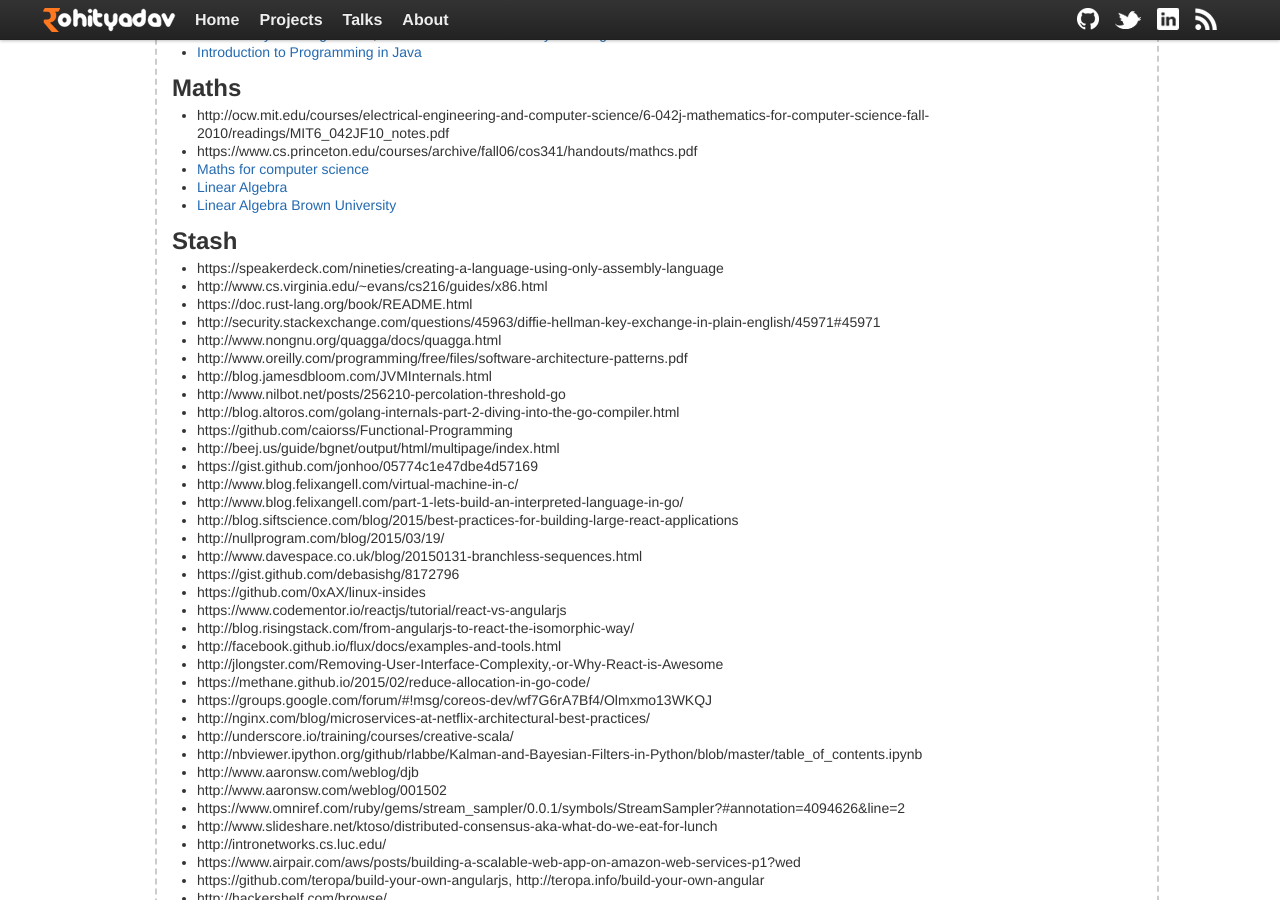
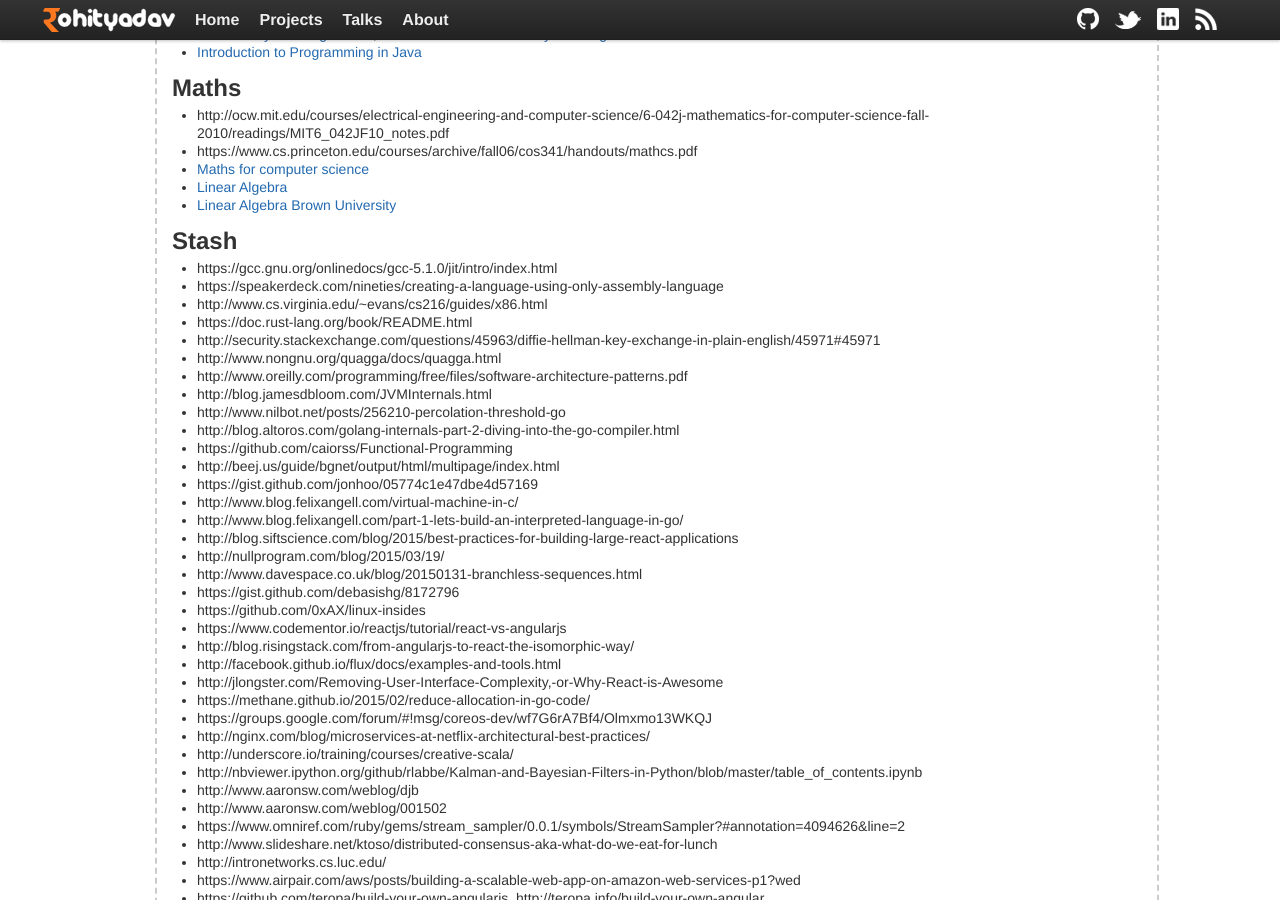
Before and after one commit to rohityadavcloud/rohityadavcloud.github.io, a Jekyll site: the page built from kaizen/index.markdown, in a window 1280 px wide and 900 px high, scrolled down 1313 px. Built offline with Jekyll 4.4.1, drawn with Linux system fonts in a browser that asks for light colours; some of the changed lines change nothing that is shown.

Commit message:
kup
Signed-off-by: Rohit Yadav <rohit.yadav@shapeblue.com>

```diff
--- a/kaizen/index.markdown
+++ b/kaizen/index.markdown
@@ -101,6 +101,7 @@ Kerala backwaters
 
 ## Stash
 
+- https://gcc.gnu.org/onlinedocs/gcc-5.1.0/jit/intro/index.html
 - https://speakerdeck.com/nineties/creating-a-language-using-only-assembly-language
 - http://www.cs.virginia.edu/~evans/cs216/guides/x86.html
 - https://doc.rust-lang.org/book/README.html
```
